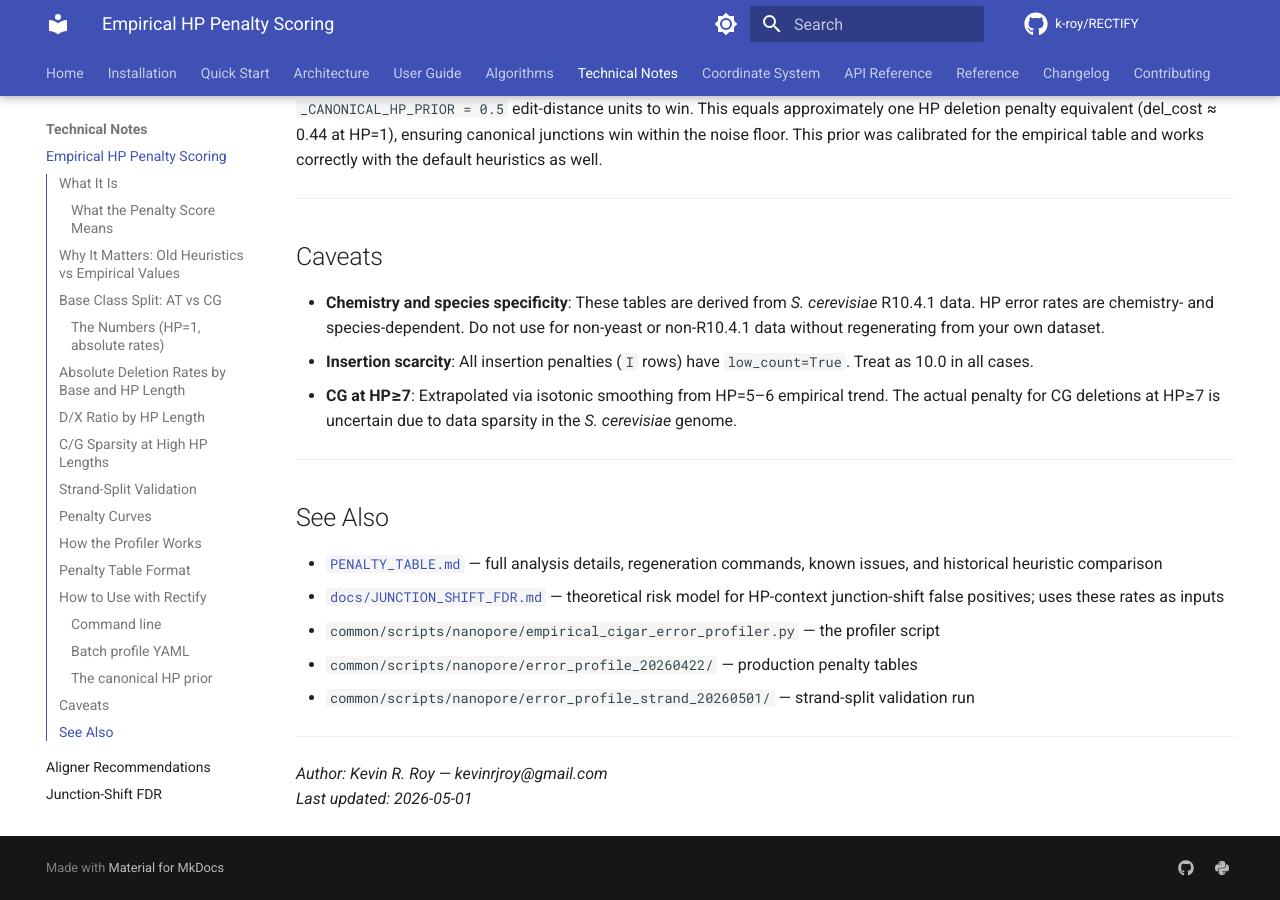
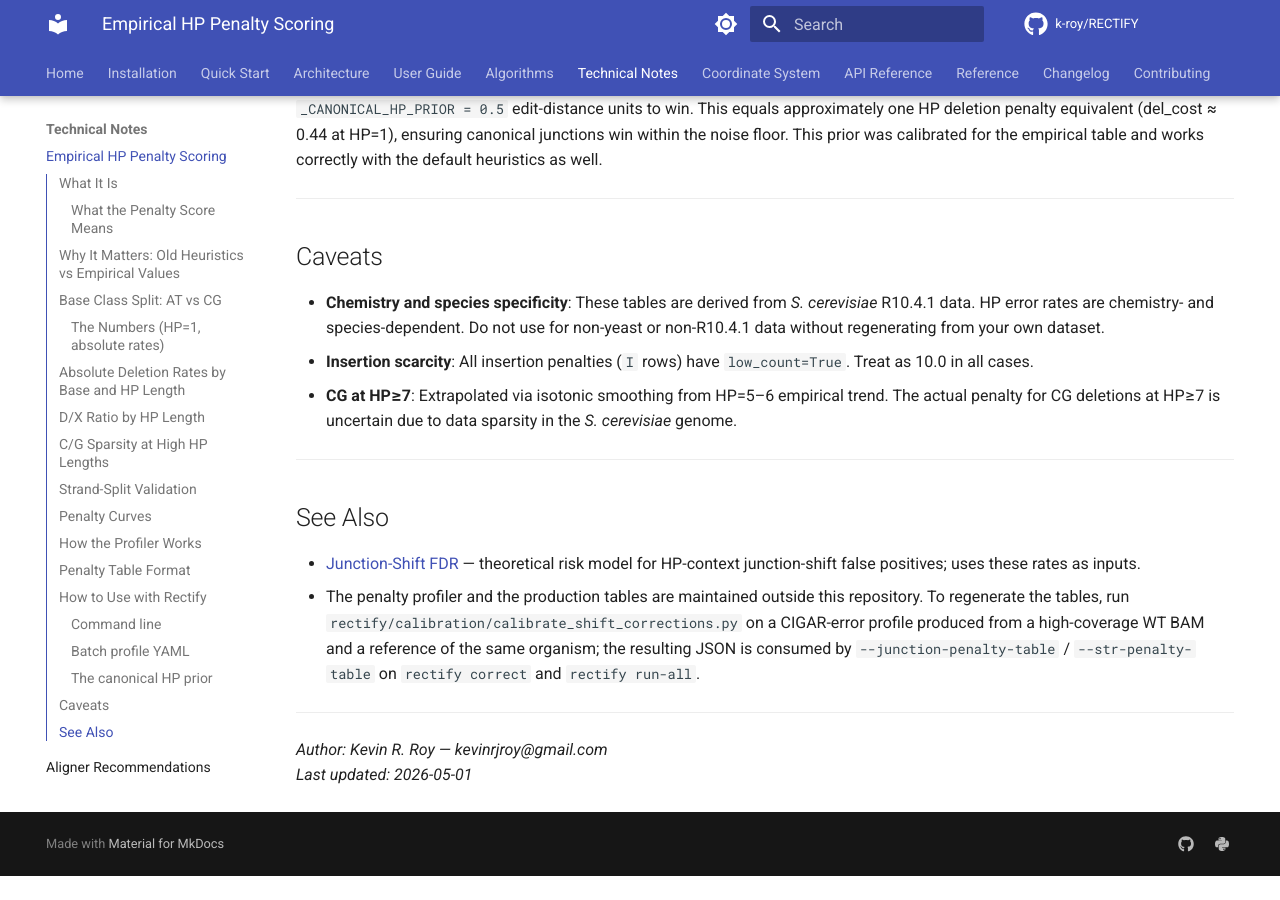
Before and after one commit to k-roy/RECTIFY, an MkDocs documentation site: the page built from docs/EMPIRICAL_HP_PENALTY_SCORING.md, in a window 1280 px wide and 900 px high, scrolled down 6610 px. Built offline with MkDocs 1.6.1 and Material for MkDocs 9.7.7, drawn with Linux system fonts in a browser that asks for light colours; comment, search, counter and statistics services are not loaded; the version menu is left out; after the commit the page ends 7486 px from its top, so only the background shows below that.

Commit message:
docs: fix mkdocs --strict warnings (broken link, autoref, fabricated ORCID)
Final Wave 7+8 pass after running `mkdocs build --strict` against the
publication-ready site.

- docs/EMPIRICAL_HP_PENALTY_SCORING.md: replaced a broken external link
  (`../../../common/scripts/nanopore/PENALTY_TABLE.md`, which never lived in
  this repo) with an in-repo pointer to
  `rectify/calibration/calibrate_shift_corrections.py` and the
  `--junction-penalty-table` / `--str-penalty-table` flags that consume the
  generated tables.

- rectify/visualize/metagene.py: wrapped the `compute_center_profile` docstring
  Example block in a Python code fence. Without the fence, mkdocstrings
  treated `[np.argmax(result['profile'])]` as a markdown cross-reference and
  raised an autorefs warning. Also split the long peak-printing line for
  readability.

- CITATION.cff: removed a fabricated ORCID identifier I had written from
  pattern recall rather than from a verified source. The Roy + Chanfreau
  ORCIDs can be added back once confirmed from the authors' published-paper
  metadata or lab pages. Better empty than wrong, since the wrong ORCID
  resolves to a real person who is not the author.

Build status: `mkdocs build` completes in 8.9 s. `--strict` still aborts on
40 griffe docstring warnings (un-annotated `**kwargs`, missing type hints in
`rectify/visualize/*` — pre-existing code style nags, not broken refs).
Those should be addressed in a docstring-style sweep separately; they do not
block the rendered site.

Module-numbering Wave 7 item: verified that `Module 2[A-H]` and the circled
①…⑨ stage indicators are complementary in ARCHITECTURE.md (one names the
algorithm, the other locates it in the diagram), so no reconciliation is
needed.

Co-Authored-By: Claude Opus 4.7 (1M context) <noreply@anthropic.com>

```diff
--- a/docs/EMPIRICAL_HP_PENALTY_SCORING.md
+++ b/docs/EMPIRICAL_HP_PENALTY_SCORING.md
@@ -294,13 +294,15 @@ the empirical table and works correctly with the default heuristics as well.
 
 ## See Also
 
-- [`PENALTY_TABLE.md`](../../../common/scripts/nanopore/PENALTY_TABLE.md) — full analysis
-  details, regeneration commands, known issues, and historical heuristic comparison
-- [`docs/JUNCTION_SHIFT_FDR.md`](JUNCTION_SHIFT_FDR.md) — theoretical risk model for
-  HP-context junction-shift false positives; uses these rates as inputs
-- `common/scripts/nanopore/empirical_cigar_error_profiler.py` — the profiler script
-- `common/scripts/nanopore/error_profile_20260422/` — production penalty tables
-- `common/scripts/nanopore/error_profile_strand_20260501/` — strand-split validation run
+- [Junction-Shift FDR](JUNCTION_SHIFT_FDR.md) — theoretical risk model for
+  HP-context junction-shift false positives; uses these rates as inputs.
+- The penalty profiler and the production tables are maintained outside this
+  repository. To regenerate the tables, run
+  `rectify/calibration/calibrate_shift_corrections.py` on a CIGAR-error
+  profile produced from a high-coverage WT BAM and a reference of the same
+  organism; the resulting JSON is consumed by
+  `--junction-penalty-table` / `--str-penalty-table` on `rectify correct`
+  and `rectify run-all`.
 
 ---
 
```
Also changed, not shown: 2 other files.
